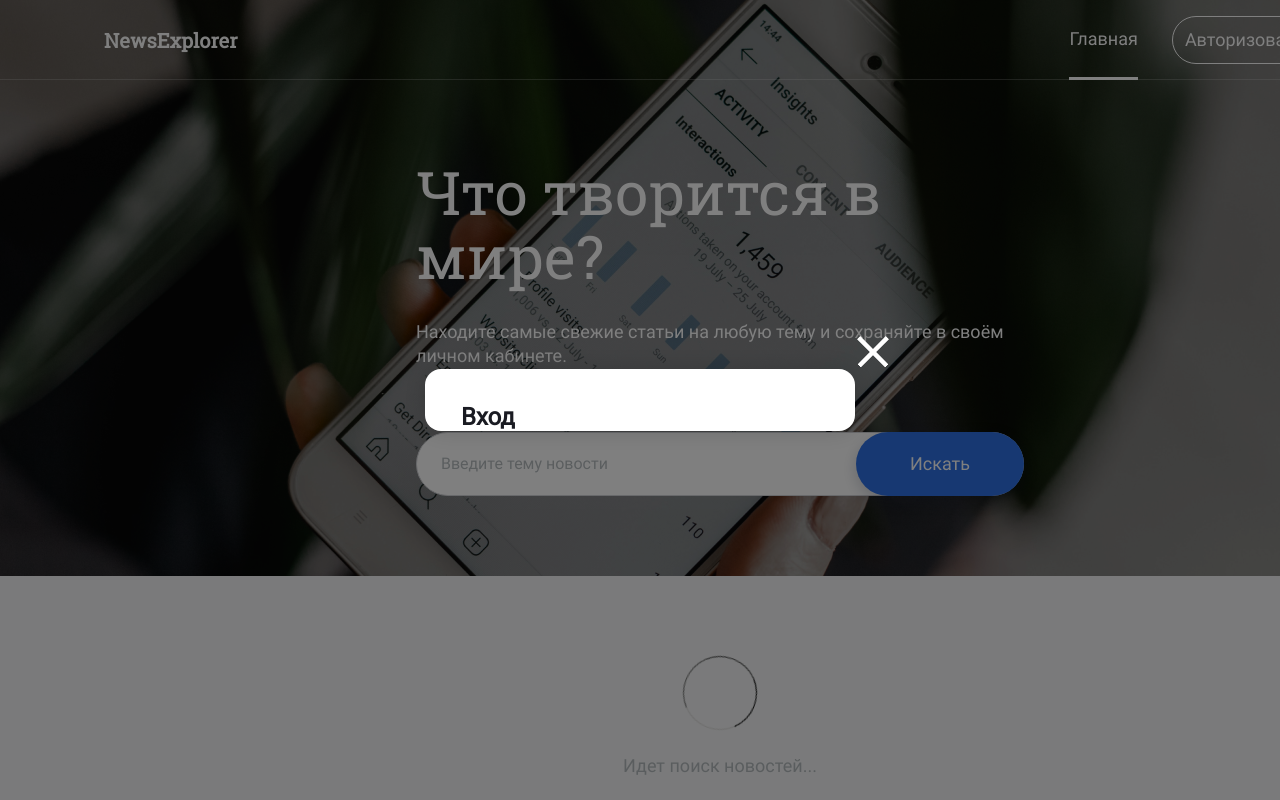
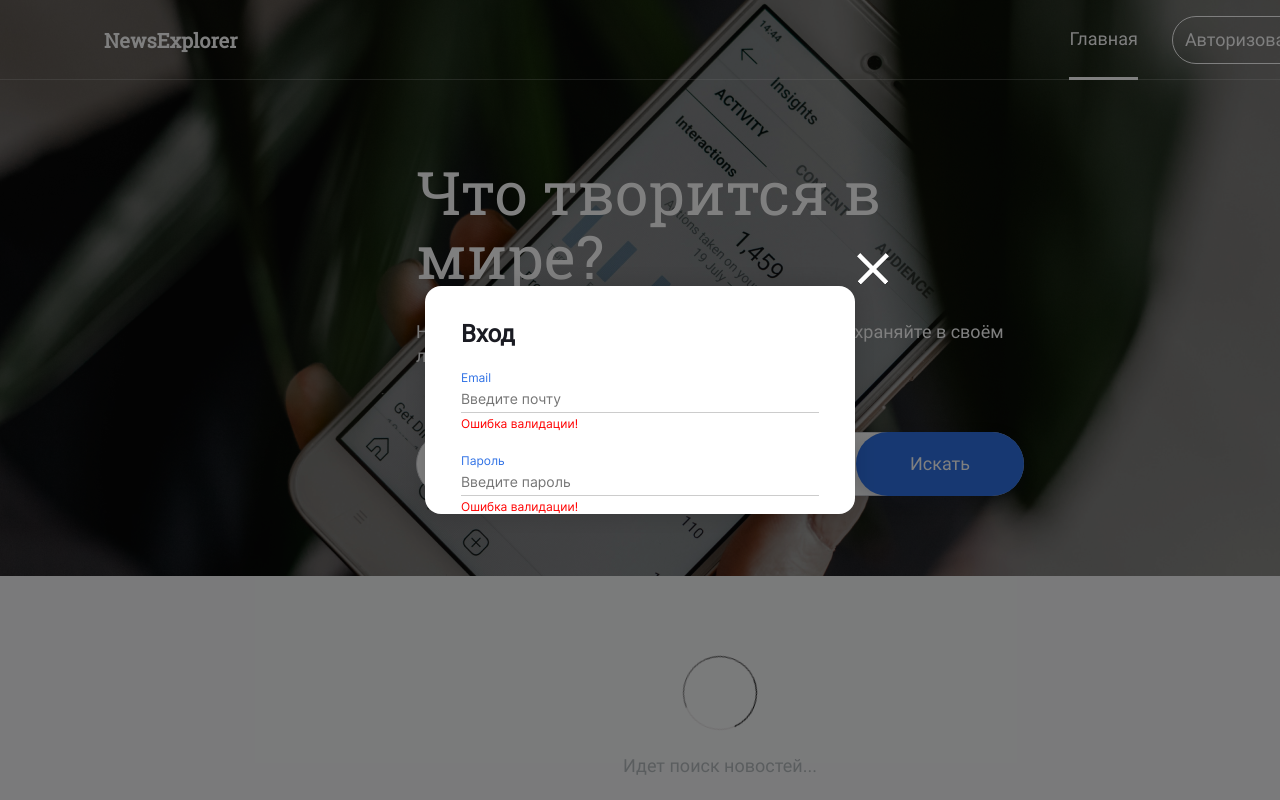
Before and after one commit to MaximStovba/news-explorer-frontend, a React (Create React App) app: page / in a window 1280 px wide. Both pictures are taken after a click on the button "Авторизоваться". Shown: the top 800 px of the page. Built offline with nearby package versions, Linux system fonts and the light colour scheme.

Commit message:
InputElement

```diff
--- /dev/null
+++ b/src/components/InputElement/InputElement.css
@@ -0,0 +1,41 @@
+.popup__subtitle {
+  margin: 22px 0 0 36px;
+  font-family: Inter;
+  font-style: normal;
+  font-weight: normal;
+  font-size: 12px;
+  line-height: 15px;
+  color: #2F71E5;
+}
+
+.popup__text {
+  margin: 0px 36px 0 36px;
+  padding: 5px 0 5px 0;
+  font-family: Inter;
+  font-style: normal;
+  font-weight: normal;
+  font-size: 14px;
+  line-height: 17px;
+  color: #000000;
+  border-width: 0;
+  border-bottom: 1px solid rgba(0, 0, 0, 0.2);
+}
+
+.popup__text:focus {
+  outline: none;
+}
+
+.popup__text-error {
+  margin: 3px 36px 0 36px;
+  font-family: Inter;
+  font-style: normal;
+  font-weight: normal;
+  font-size: 12px;
+  line-height: 15px;
+  color: #FF0000;
+  opacity: 0;
+}
+
+.popup__text-error_active {
+  opacity: 1;
+}
--- /dev/null
+++ b/src/components/InputElement/InputElement.js
@@ -0,0 +1,48 @@
+// InputElement.js
+
+import React from 'react';
+import './InputElement.css';
+
+function InputElement({
+  // <h3> //
+  inputTitle,
+  // <input> //
+  idInput,
+  type,
+  name,
+  value,
+  handleChangeInput,
+  placeholder,
+  minLength,
+  maxLength,
+  // <span> //
+  idSpan,
+  isInputValid,
+  validationMessage,
+  }) {
+  return (
+    <>
+      <h3
+        className="popup__subtitle">{inputTitle}
+      </h3>
+      <input
+        type={type}
+        name={name}
+        value={value}
+        onChange={handleChangeInput}
+        placeholder={placeholder}
+        id={idInput}
+        className="popup__text"
+        minLength={minLength}
+        maxLength={maxLength}
+        required
+        />
+      <span
+        className={`popup__text-error ${isInputValid ? '' : 'popup__text-error_active'}`}
+        id={idSpan}>{validationMessage}
+      </span>
+    </>
+  );
+}
+
+export default InputElement;
--- a/src/components/Login/Login.js
+++ b/src/components/Login/Login.js
@@ -3,13 +3,21 @@
 import React from 'react';
 import './Login.css';
 import PopupWithForm from '../PopupWithForm/PopupWithForm';
+import InputElement from '../InputElement/InputElement';
 
-function Login({isOpen, onClose}) {
+function Login({isOpen, onClose, onLogin}) {
+
+  // стейт переменные
+  const [email, setEmail] = React.useState('');
+  const [password, setPassword] = React.useState('');
 
   // обработчик сабмита формы
   function handleSubmit(e) {
     // Запрещаем браузеру переходить по адресу формы
     e.preventDefault();
+    // сохраняем значения полей
+    onLogin({email, password});
+    console.log(onLogin);
     // сбрасываем все поля формы
     e.target.reset();
   }
@@ -18,7 +26,44 @@ function Login({isOpen, onClose}) {
     <PopupWithForm
       name="login"
       title="Вход"
-      children=""
+      children={
+      <>
+        <InputElement
+          // <h3> //
+          inputTitle="Email"
+          // <input> //
+          idInput="email-input"
+          type="email"
+          name="email"
+          value={email}
+          handleChangeInput={e => setEmail(e.target.value)}
+          placeholder="Введите почту"
+          minLength="2"
+          maxLength="30"
+          // <span> //
+          idSpan="email-input-error"
+          isInputValid={false}
+          validationMessage="Ошибка валидации!"
+        />
+        <InputElement
+          // <h3> //
+          inputTitle="Пароль"
+          // <input> //
+          idInput="password-input"
+          type="password"
+          name="password"
+          value={password}
+          handleChangeInput={e => setPassword(e.target.value)}
+          placeholder="Введите пароль"
+          minLength="8"
+          maxLength="24"
+          // <span> //
+          idSpan="password-input-error"
+          isInputValid={false}
+          validationMessage="Ошибка валидации!"
+        />
+      </>
+      }
       isOpen={isOpen}
       onClose={onClose}
       onSubmit={handleSubmit}
```
